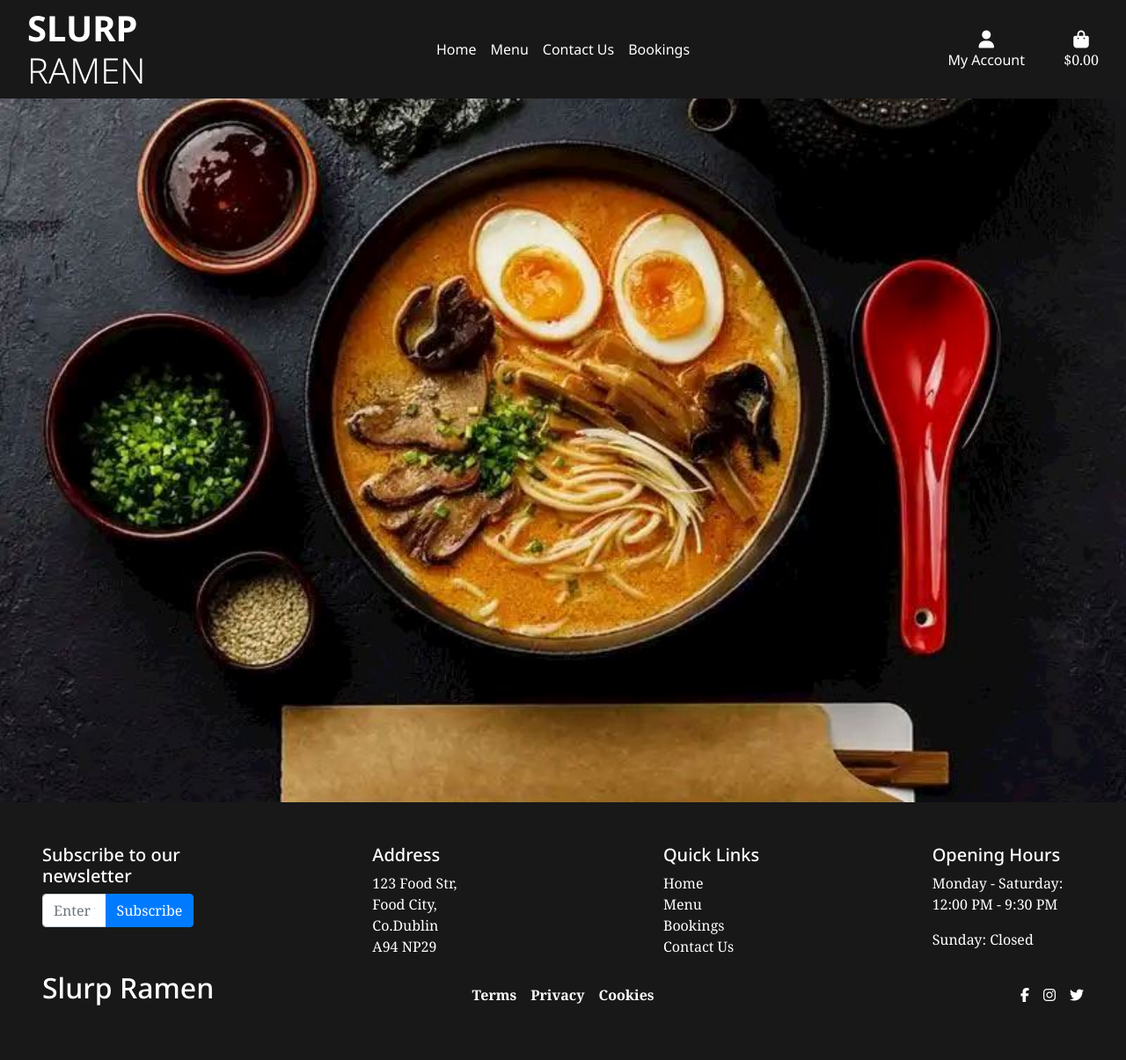
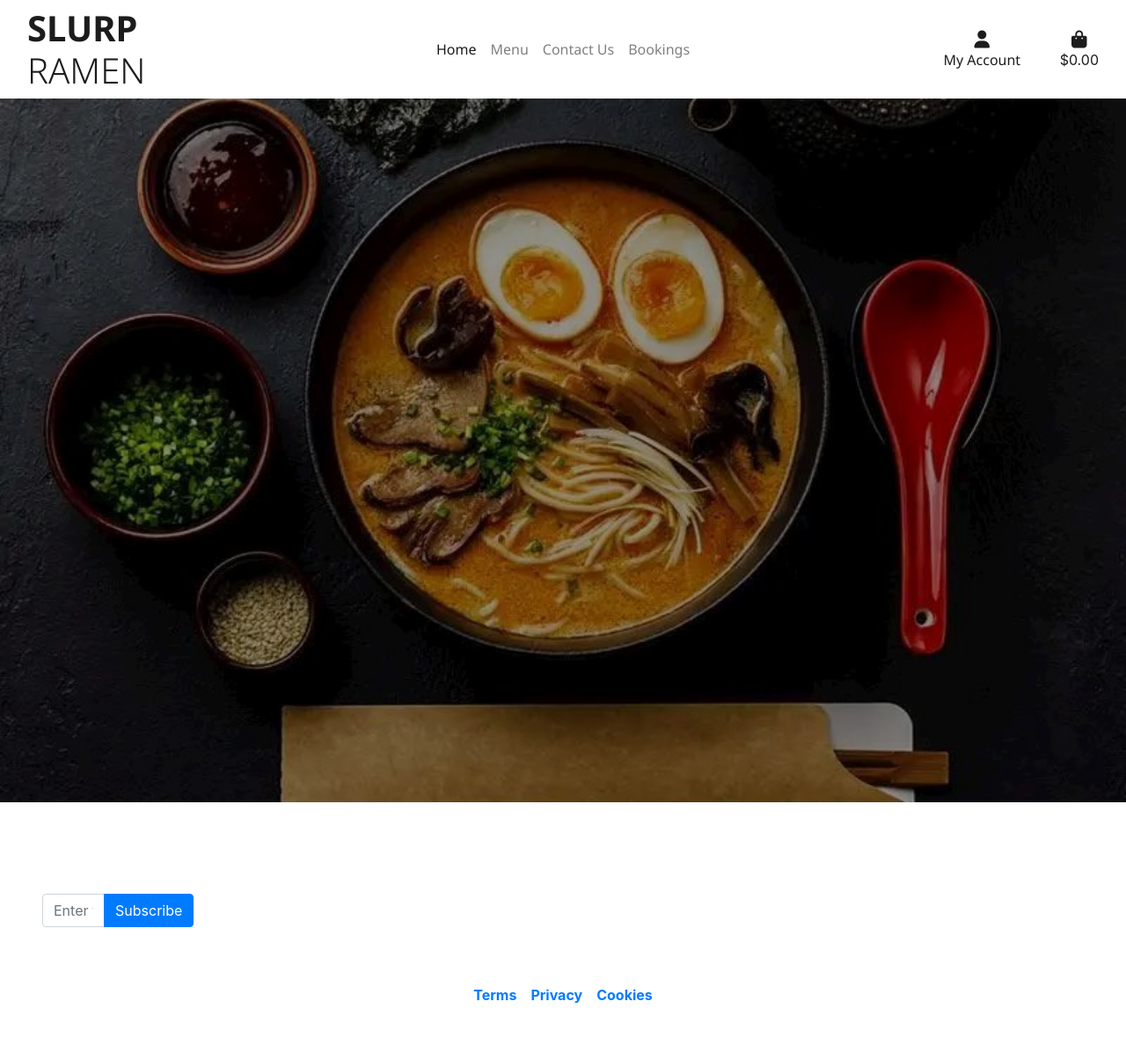
Before and after one commit to jamiemcstay/portfolio-5, a Django app: page / in a window 1280 px wide. Shown: the whole page at 88% size. Run offline with Django 3.2, Linux system fonts and the light colour scheme; some libraries are stand-ins or nearby versions.

Commit message:
Add overlay on index.html image

```diff
--- a/home/static/home/css/home.css
+++ b/home/static/home/css/home.css
@@ -1,8 +1,23 @@
 main {
+    height: 100vh;
+    position: relative;
+    top: 0;
+    left: 0;
+    right: 0;
+    bottom: 0;
     background-image: url('/media/images/ramen_background.jpg');
     background-size: cover;
     background-position: center;
     background-repeat: no-repeat;
-    height: 100vh;
-    padding-top: 100px;
 }
+
+
+main .home-overlay {
+    position: absolute;
+    top: 0;
+    left: 0;
+    right: 0;
+    bottom: 0;
+    background-color: rgba(0, 0, 0, 0.4);
+    z-index: 0;
+}
--- a/home/templates/home/index.html
+++ b/home/templates/home/index.html
@@ -6,6 +6,6 @@
 {% endblock %}
 
 {% block content %}
-
+<div class="home-overlay"></div>
 
 {% endblock %}
--- a/menu/static/menu/css/menu.css
+++ b/menu/static/menu/css/menu.css
@@ -10,3 +10,7 @@
  .menu-row:last-of-type {
     margin-bottom: 0;
  }
+
+ main {
+   background-color: #F8E8D9;
+ }
--- a/static/css/base.css
+++ b/static/css/base.css
@@ -2,10 +2,9 @@
     height: 100%
 }
 
-body {
-    background-color: #181818;
-    font-family: 'Noto Serif';
-    color: white;
+header {
+    z-index: 10;
+    position: relative;
 }
 
 
@@ -29,6 +28,10 @@
     padding-bottom: 60px!important;
 }
 
+header a {
+ color: #1C1C1C;
+}
+
 h1, h2, h3, h4, h5, h6 {
     font-family: 'Noto Sans';
 }
@@ -43,7 +46,6 @@
 
 a {
     text-decoration: none;
-    color: white;
 }
 
 .nano-text-light {
@@ -144,21 +146,3 @@
     .dropdown-menu  {
         transform: translate3d(-15px, 40px, 0px)!important;
     }
-
-    /* .header-icon-wrapper a{
-        padding:0!important;
-    } */
-
-
-
-    /* .header-icon-wrapper p {
-        display: none;
-    } */
-
-}
-
-/* @media screen and (min-width: 992px) {
-    navbar-collapse  {
-        justify-content: center!important;
-    }
-} */
--- a/templates/base.html
+++ b/templates/base.html
@@ -51,7 +51,7 @@
         <div class="row d-flex justify-content-between align-items-center">
             <div class="col-lg-3 my-auto d-none d-lg-block py-lg-0 text-center text-lg-left">
                 <a href="{% url 'home' %}" class="nav-link main-logo-link">
-                    <h1 class="logo-font text-black my-0 text-uppercase"><strong>Slurp</strong><br><span class="nano-text-light">Ramen</span></h1>
+                    <h1 class="logo-font dark-text my-0 text-uppercase"><strong>Slurp</strong><br><span class="nano-text-light">Ramen</span></h1>
                 </a>
             </div>
             <nav class="col-lg-6 navbar navbar-expand-lg navbar-light">
@@ -67,16 +67,16 @@
                 <div class="collapse navbar-collapse d-lg-flex justify-content-center" id="navbarNavDropdown">
                     <ul class="navbar-nav text-white">
                         <li class="nav-item active">
-                            <a class="nav-link text-white noto-sans" href="#">Home <span class="sr-only">(current)</span></a>
+                            <a class="nav-link noto-sans" href="#">Home <span class="sr-only">(current)</span></a>
                         </li>
                         <li class="nav-item">
-                            <a class="nav-link text-white noto-sans" href="{% url 'menu' %}">Menu</a>
+                            <a class="nav-link noto-sans" href="{% url 'menu' %}">Menu</a>
                         </li>
                         <li class="nav-item">
-                            <a class="nav-link text-white noto-sans" href="{% url 'contact' %}">Contact Us</a>
+                            <a class="nav-link noto-sans" href="{% url 'contact' %}">Contact Us</a>
                         </li>
                         <li class="nav-item">
-                            <a class="nav-link text-white noto-sans" href="{% url 'make_booking' %}">Bookings</a>
+                            <a class="nav-link noto-sans" href="{% url 'make_booking' %}">Bookings</a>
                         </li>
                     </ul>
                 </div>
@@ -84,7 +84,7 @@
             <div class="col-lg-3 my-auto py-1 py-lg-0 header-icon-wrapper">
                 <ul class="list-inline list-unstyled text-lg-right my-0">
                     <li class="list-inline-item dropdown">
-                        <a class="text-black nav-link" href="#" id="user-options" data-toggle="dropdown"
+                        <a class="nav-link" href="#" id="user-options" data-toggle="dropdown"
                             aria-haspopup="true" aria-expanded="false">
                             <div class="text-center">
                                 <div><i class="fas fa-user fa-lg"></i></div>
```
Also changed, not shown: media/images/pattern-background.png (added).
